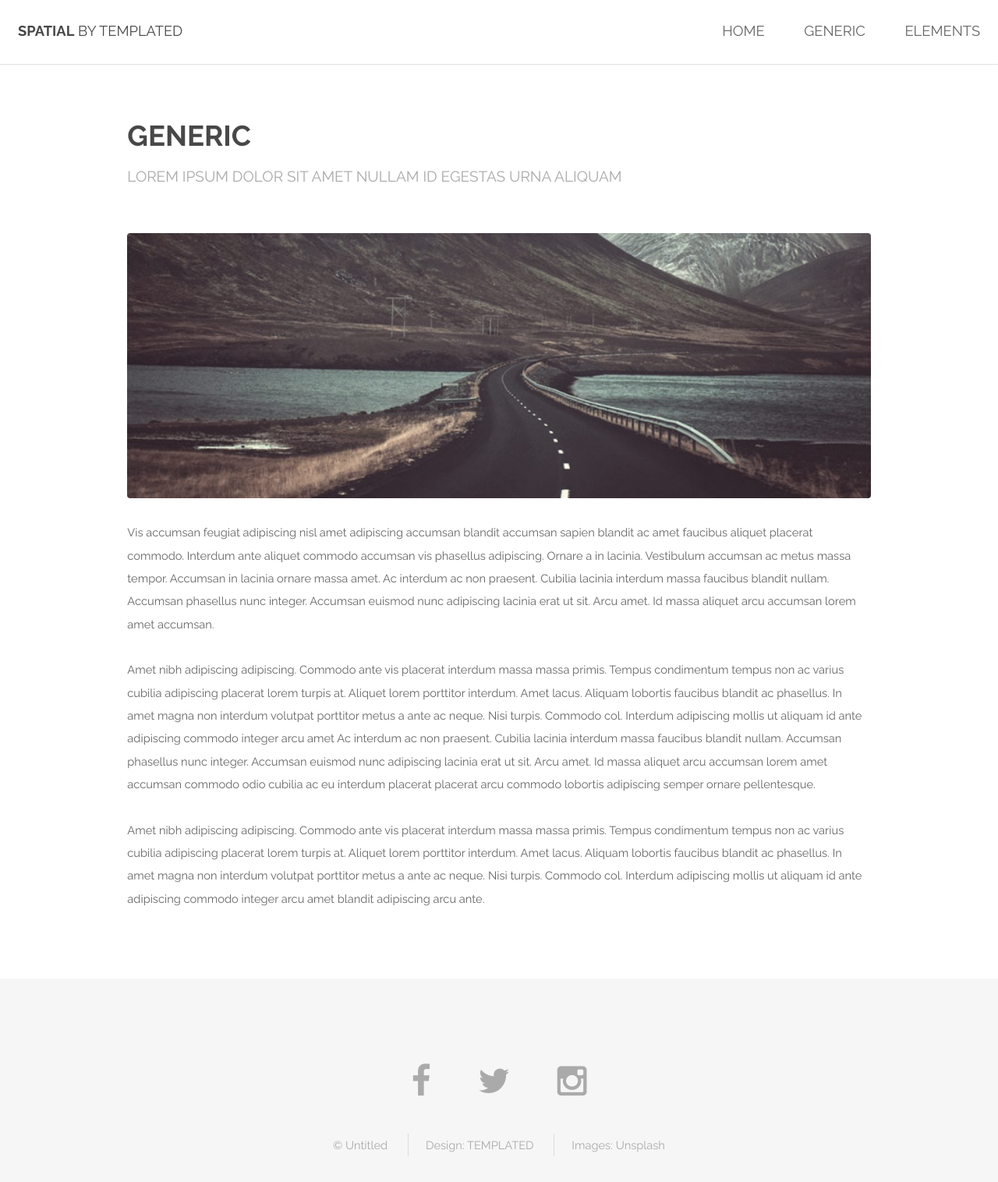
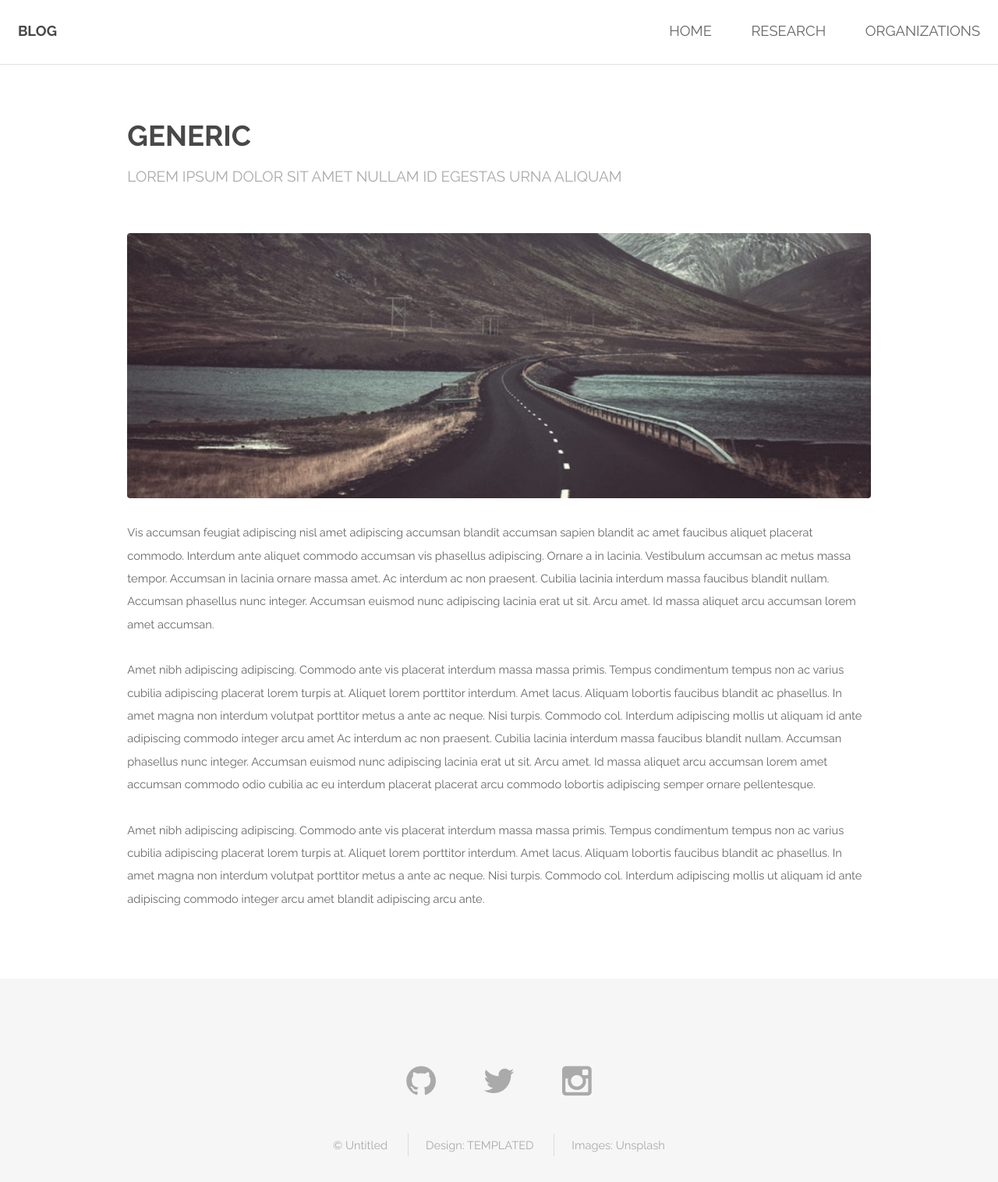
Before and after one commit to Young-Todd/blog, a plain HTML site: page blog.html in a window 1280 px wide. Shown: the whole page at 78% size. Drawn offline with Linux system fonts and the light colour scheme.

Commit message:
Updating blog.

```diff
--- a/blog.html
+++ b/blog.html
@@ -6,7 +6,7 @@
 -->
 <html>
 	<head>
-		<title>Generic - Spatial by TEMPLATED</title>
+		<title>Todd Young | Blog </title>
 		<meta charset="utf-8" />
 		<meta name="viewport" content="width=device-width, initial-scale=1" />
 		<link rel="stylesheet" href="assets/css/main.css" />
@@ -15,12 +15,12 @@
 
 		<!-- Header -->
 			<header id="header">
-				<h1><strong><a href="index.html">Spatial</a></strong> by Templated</h1>
+				<h1><strong><a href="index.html">Blog</a></strong> </h1>
 				<nav id="nav">
 					<ul>
 						<li><a href="index.html">Home</a></li>
-						<li><a href="generic.html">Generic</a></li>
-						<li><a href="elements.html">Elements</a></li>
+						<li><a href="research.html">Research</a></li>
+						<li><a href="organizations.html">Organizations</a></li>
 					</ul>
 				</nav>
 			</header>
@@ -48,9 +48,9 @@
 			<footer id="footer">
 				<div class="container">
 					<ul class="icons">
-						<li><a href="#" class="icon fa-facebook"></a></li>
-						<li><a href="#" class="icon fa-twitter"></a></li>
-						<li><a href="#" class="icon fa-instagram"></a></li>
+						<li><a href="http://github.com/Young-Todd" class="icon fa-github"></a></li>
+						<li><a href="http://twitter.com/YoungMTodd" class="icon fa-twitter"></a></li>
+						<li><a href="http://www.instagram.com/_toddyoung/?hl=en" class="icon fa-instagram"></a></li>
 					</ul>
 					<ul class="copyright">
 						<li>&copy; Untitled</li>
```
